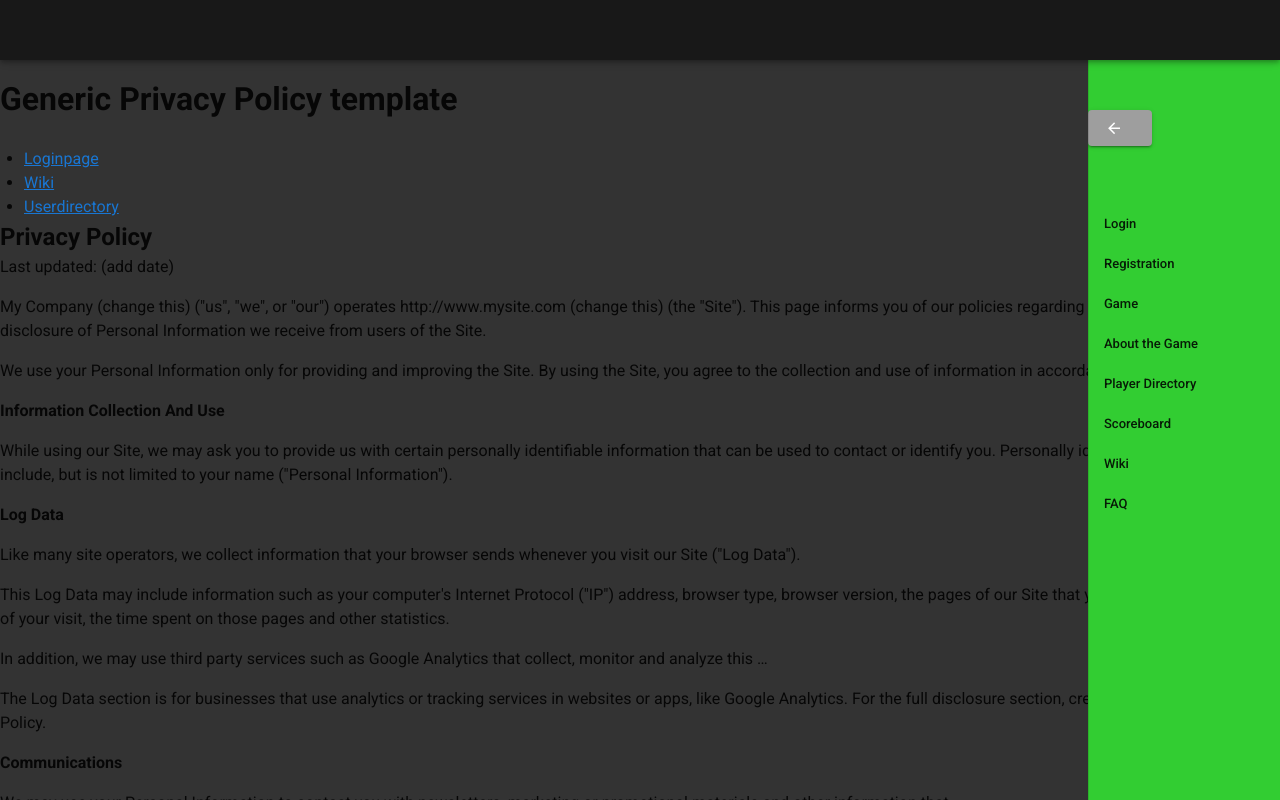
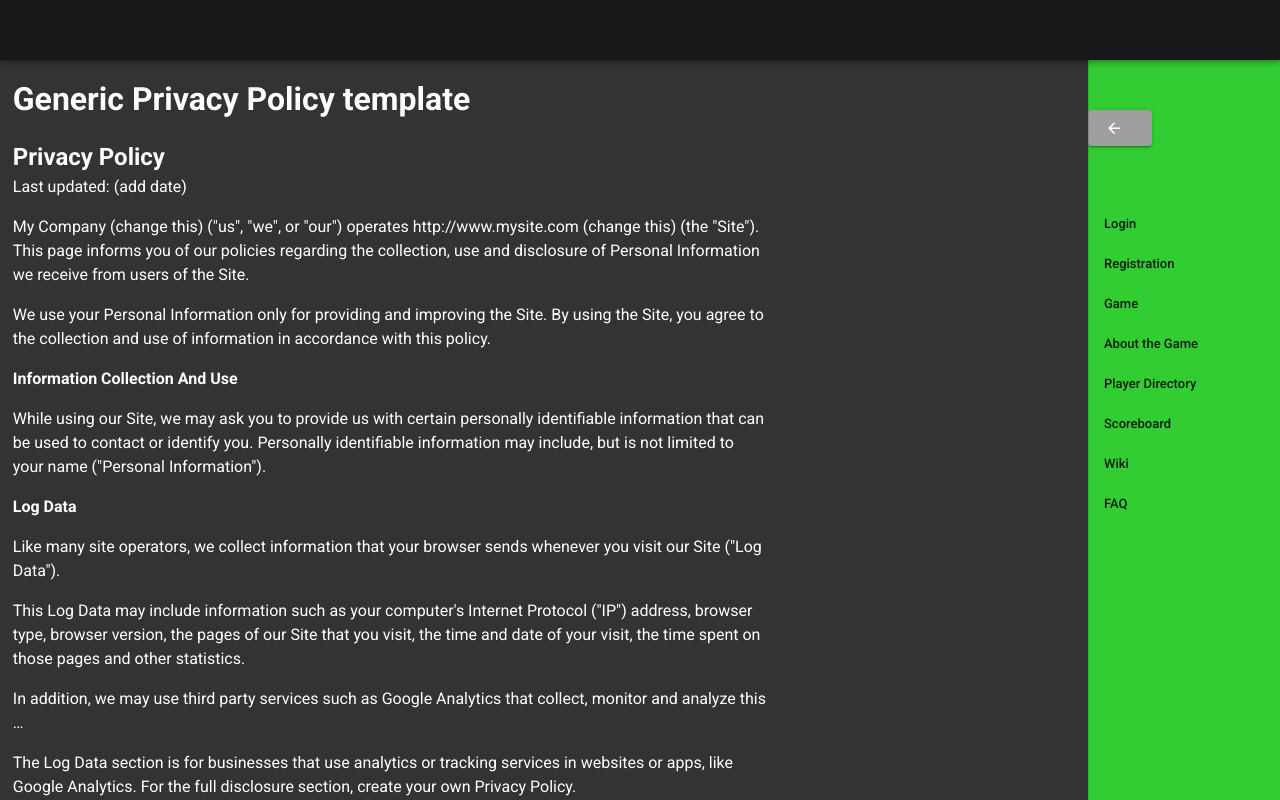
Before and after one commit to hfu-gis/Delta, a Vue app: page /Privacy in a window 1280 px wide. Shown: the top 800 px of the page. Built offline with nearby package versions, Linux system fonts and the light colour scheme.

Commit message:
Stlye adjusted

```diff
--- a/src/views/About.vue
+++ b/src/views/About.vue
@@ -3,7 +3,7 @@
     <main>
       <h1>About the Game</h1>
       <p></p>
-      "Bob the Scrumventure" is a rogue-like RPG browser game made with
+      "B.o.t.S." is a rogue-like RPG browser game made with
       javascript. It is set in a futuristic dystopian world with cyberpunk/retro
       influences.
       <p></p>
--- a/src/views/Faq.vue
+++ b/src/views/Faq.vue
@@ -21,14 +21,15 @@ export default {
 };
 </script>
 <style scoped>
-  input[type=text], input[type=password] {
-    width: 20%;
-    padding: 0.3%;
-    margin: 5px 0 22px 0;
-    display: inline-block;
-    border: none;
-    background: #D3D3D3;
-    color: black;
+  main {
+    color:white;
+    margin-left: 1%;
+    margin-right: 40%;
+  }
+
+  h1 {
+    color:White;
+    margin-left: 1%;
   }
 
 </style>
--- a/src/views/Playerdirectory.vue
+++ b/src/views/Playerdirectory.vue
@@ -59,6 +59,13 @@ export default {
 </script>
 
 <style scoped>
+
+  main {
+    color:white;
+    margin-left: 1%;
+    margin-right: 40%;
+  }
+
 .ueberschrift {
   text-align: center;
 }
--- a/src/views/Privacy.vue
+++ b/src/views/Privacy.vue
@@ -1,20 +1,9 @@
 <template>
   <div>
-    <h1>Generic Privacy Policy template</h1>
 
-    <section class="istgleich">
-      <nav class="dropdownmenu">
-        <img class="drpddown" />
-        <ul class="dropdowninhalt">
-          <li><a href="Login_Bob_der_Scrumventure.html">Loginpage</a></li>
-          <li><a href="">Wiki</a></li>
-          <li>
-            <a href="playerdirectory/Playerdirectory.html">Userdirectory</a>
-          </li>
-        </ul>
-      </nav>
-    </section>
-
+<main>
+  <h1>Generic Privacy Policy template</h1>
+  <p></p>
     <h2>Privacy Policy</h2>
 
     Last updated: (add date)
@@ -99,6 +88,7 @@
     <strong>Contact Us</strong>
     <p></p>
     If you have any questions about this Privacy Policy, please contact us.
+</main>
   </div>
 </template>
 
@@ -110,5 +100,10 @@ export default {
 
 <style scoped>
 
+  main {
+    color:white;
+    margin-left: 1%;
+    margin-right: 40%;
+  }
 
 </style>
```
